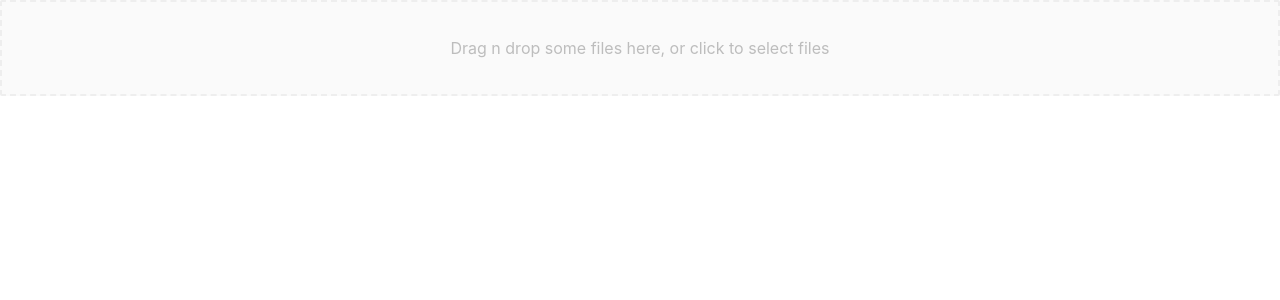
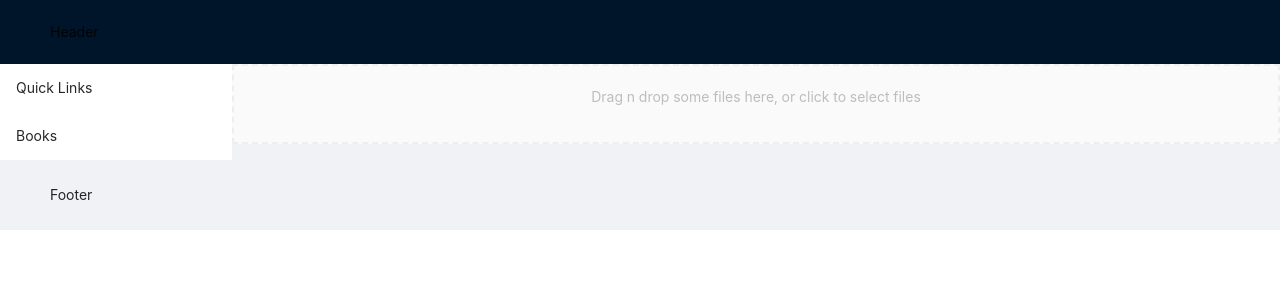
Before and after one commit to karlosos/kindle_clippings_webapp, a React (Create React App) app: page / in a window 1280 px wide. Shown: the top 300 px of the page. Built offline with nearby package versions, Linux system fonts and the light colour scheme.

Commit message:
WIP: antdesign

```diff
--- a/package.json
+++ b/package.json
@@ -6,6 +6,7 @@
     "@testing-library/jest-dom": "^5.14.1",
     "@testing-library/react": "^11.2.7",
     "@testing-library/user-event": "^12.8.3",
+    "antd": "^4.16.8",
     "electron": "^13.1.7",
     "react": "^17.0.2",
     "react-dom": "^17.0.2",
--- a/src/App.jsx
+++ b/src/App.jsx
@@ -2,8 +2,12 @@ import React, { useEffect, useState } from 'react'
 import { useDropzone } from 'react-dropzone'
 import styled from 'styled-components'
 import { parseFile } from './services/parseClippings'
+import SideMenu from './components/sideMenu'
+import Layout from './components/appStructure'
+
 
 import './App.css'
+import 'antd/dist/antd.css'
 
 const getColor = (props) => {
   if (props.isDragAccept) {
@@ -34,7 +38,7 @@ const Container = styled.div`
   transition: border .24s ease-in-out;
 `
 
-function App () {
+function App() {
   const {
     acceptedFiles,
     getRootProps,
@@ -65,6 +69,9 @@ function App () {
   );
 
   return (
+    <Layout
+      content={
+        <>
           <div className='container'>
             <Container {...getRootProps({ isDragActive, isDragAccept, isDragReject })}>
               <input {...getInputProps()} />
@@ -72,6 +79,9 @@ function App () {
             </Container>
             {quotesItems}
           </div>
+        </>
+      }
+    />
   )
 }
 
--- /dev/null
+++ b/src/components/appStructure.jsx
@@ -0,0 +1,21 @@
+import { Layout } from 'antd';
+import SideMenu from './sideMenu';
+
+const { Header, Footer, Sider, Content } = Layout;
+
+const AppStructure = ({ content }) => {
+    return (
+        <>
+            <Layout>
+                <Header>Header</Header>
+                <Layout>
+                    <Sider width="232"><SideMenu /></Sider>
+                    <Content>{content}</Content>
+                </Layout>
+                <Footer>Footer</Footer>
+            </Layout>
+        </>
+    )
+}
+
+export default AppStructure
--- /dev/null
+++ b/src/components/sideMenu.jsx
@@ -0,0 +1,55 @@
+import React, { useState } from 'react'
+import { Menu } from 'antd';
+import {
+  BookFilled,
+  SettingOutlined,
+  HomeFilled,
+  PlusSquareFilled,
+  HighlightFilled,
+  HeartFilled,
+  DeleteFilled
+} from '@ant-design/icons';
+import { Input, Space } from 'antd';
+
+
+const { SubMenu } = Menu;
+const { Search } = Input;
+
+const SideMenu = () => {
+
+  const handleClick = e => {
+    console.log('click ', e);
+  };
+
+  const onSearch = value => console.log(value);
+
+  return (
+    <Menu
+      onClick={handleClick}
+      style={{ width: 232 }}
+      defaultOpenKeys={['1, books']}
+      mode="inline"
+      style={{ height: '100%', borderRight: 0 }}
+      inlineIndent={16}
+    >
+      <SubMenu key="1" title="Quick Links" expandIcon={<></>}>
+        <Menu.Item key="dashboard"><HomeFilled /> Dashboard</Menu.Item>
+        <Menu.Item key="import"><PlusSquareFilled /> Import</Menu.Item>
+        <Menu.Item key="allhighlights"><HighlightFilled /> All Highlights</Menu.Item>
+        <Menu.Item key="favorites"><HeartFilled /> Favorites</Menu.Item>
+        <Menu.Item key="deleted"><DeleteFilled /> Deleted</Menu.Item>
+      </SubMenu>
+      <SubMenu key="books" title="Books" expandIcon={<></>}>
+        <li style={{ paddingLeft: "16px", paddingRight: "16px", marginTop: '8px', marginBottom: '4px' }}>
+          <Search placeholder="Search Book" onSearch={onSearch} style={{ width: 200 }} />
+        </li>
+        <Menu.Item key="1"><BookFilled /> Book 1</Menu.Item>
+        <Menu.Item key="2"><BookFilled /> Book 2</Menu.Item>
+        <Menu.Item key="3"><BookFilled /> Book 3</Menu.Item>
+        <Menu.Item key="4"><BookFilled /> Book 4</Menu.Item>
+      </SubMenu>
+    </Menu>
+  )
+}
+
+export default SideMenu
```
Also changed, not shown: 1 other file (tests, documents, lock files or other folders). Lines whose indentation alone changed are shown as unchanged.
